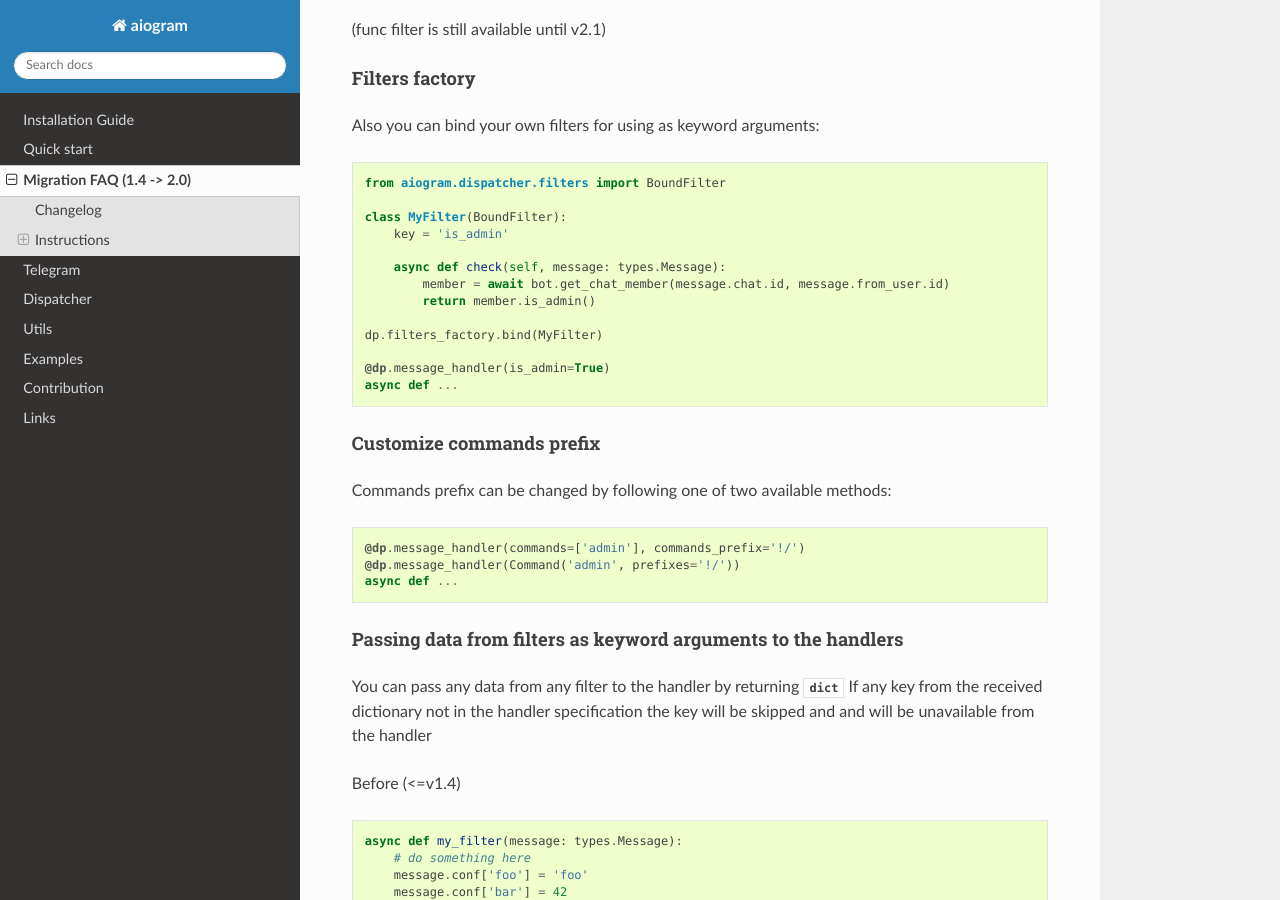
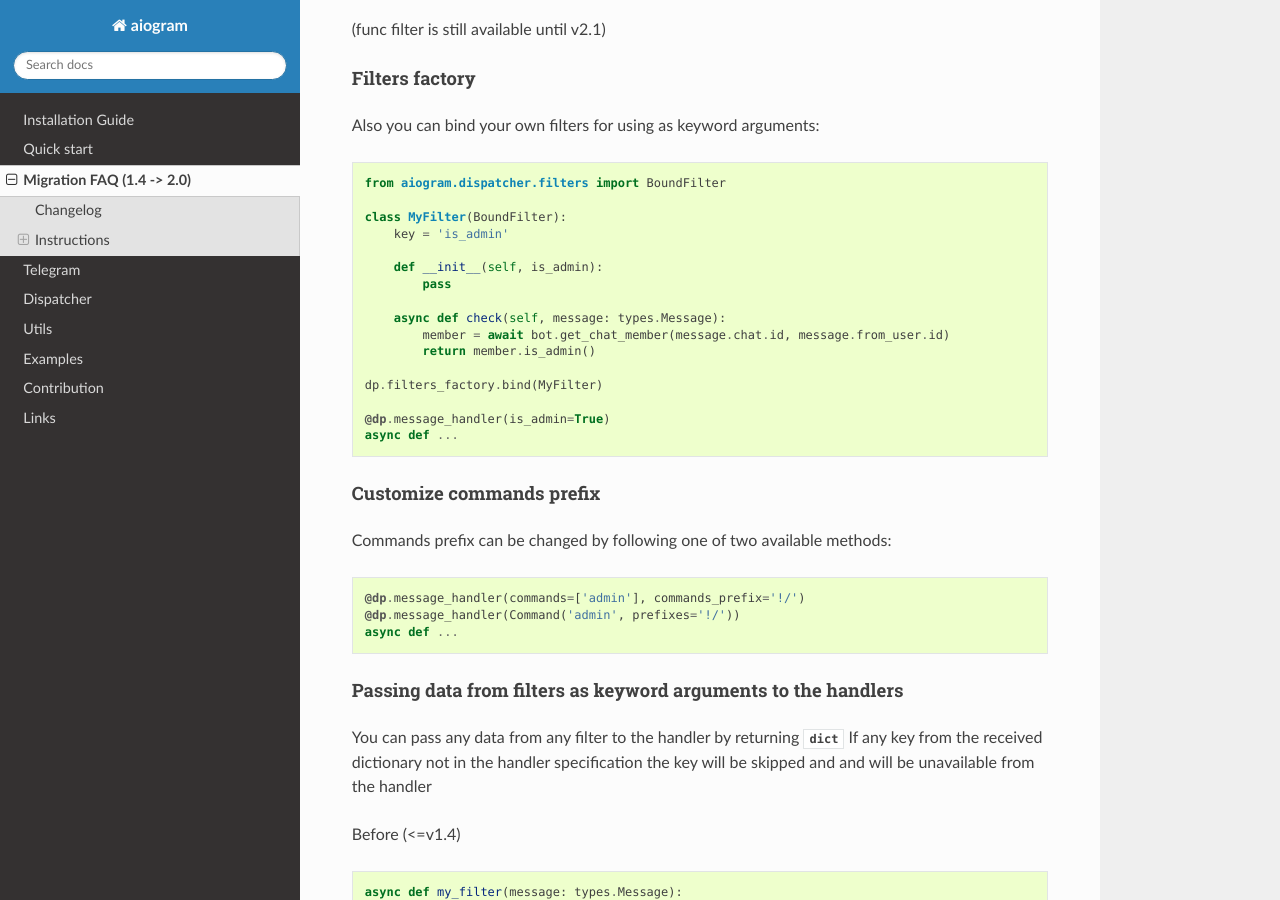
Before and after one commit to NullBrotasli/aiogram, a Sphinx documentation site: the page built from docs/source/migration_1_to_2.rst, in a window 1280 px wide and 900 px high, scrolled down 1364 px. Built offline with Sphinx 7.4.7 and the Read the Docs theme 2.0.0, drawn with Linux system fonts in a browser that asks for light colours; the version number could not be read and is left out.

Commit message:
Docs fix
Fixed error in Migration FAQ.

```diff
--- a/docs/source/migration_1_to_2.rst
+++ b/docs/source/migration_1_to_2.rst
@@ -67,6 +67,9 @@ Also you can bind your own filters for using as keyword arguments:
 
     class MyFilter(BoundFilter):
         key = 'is_admin'
+
+        def __init__(self, is_admin):
+            pass
 
         async def check(self, message: types.Message):
             member = await bot.get_chat_member(message.chat.id, message.from_user.id)
```
